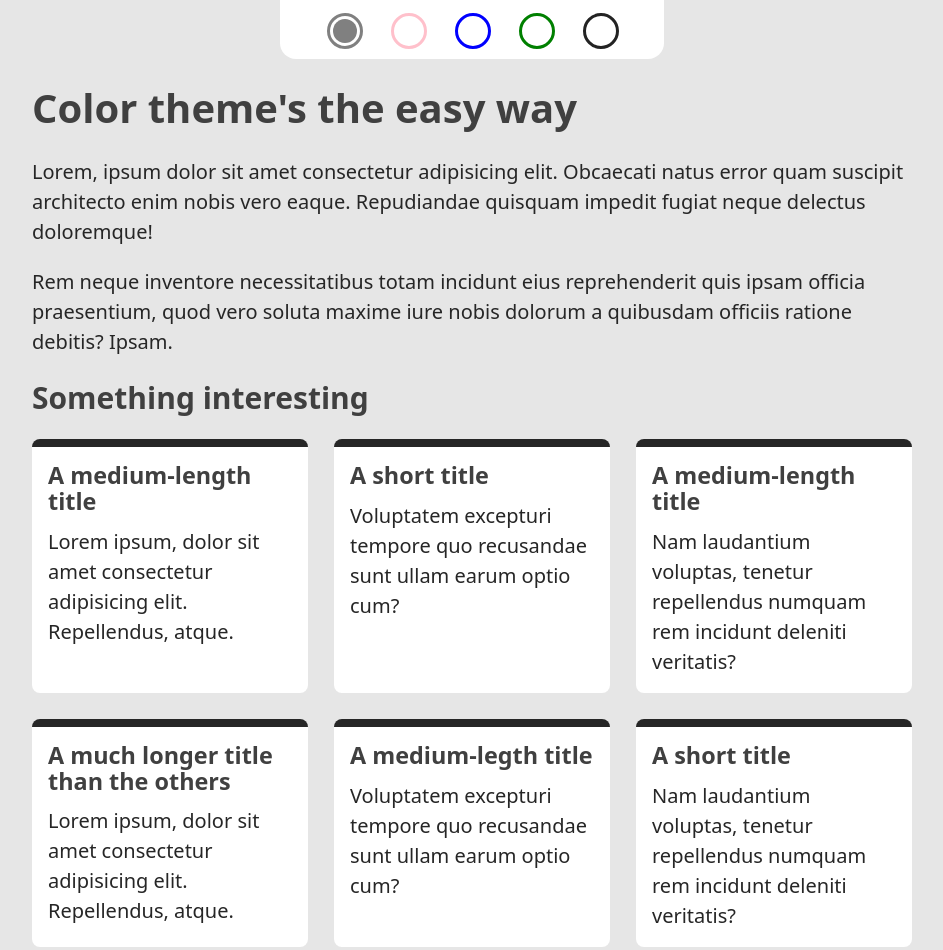
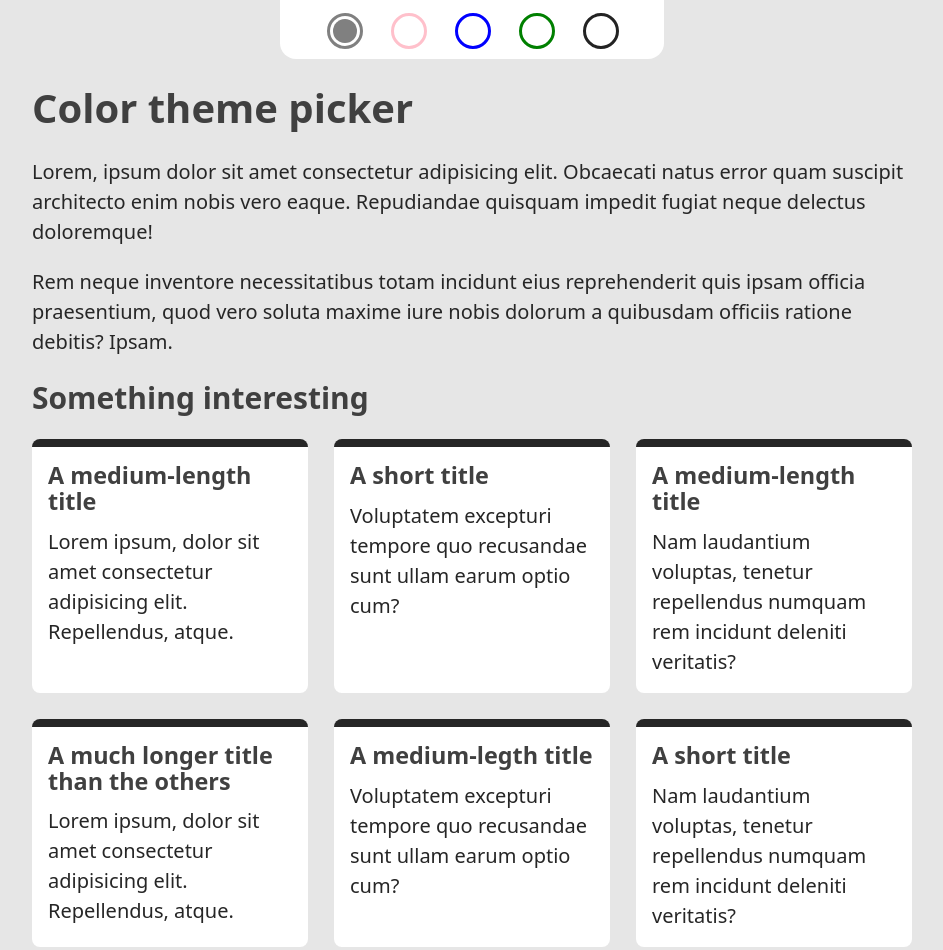
Before and after one commit to GuillermoSMG/theme-picker, a plain HTML site: page index.html in a window 1280 px wide. Shown: the top 950 px of the page, without its empty margins (168-1111 px from the left). Drawn offline with Linux system fonts and the light colour scheme.

Commit message:
theme picker

```diff
--- a/index.html
+++ b/index.html
@@ -31,7 +31,7 @@
 
       <main>
         <div class="wrapper">
-          <h1>Color theme's the easy way</h1>
+          <h1>Color theme picker</h1>
           <p>Lorem, ipsum dolor sit amet consectetur adipisicing elit. Obcaecati natus error quam suscipit architecto enim
             nobis vero eaque. Repudiandae quisquam impedit fugiat neque delectus doloremque!</p>
           <p>Rem neque inventore necessitatibus totam incidunt eius reprehenderit quis ipsam officia praesentium, quod vero
```
